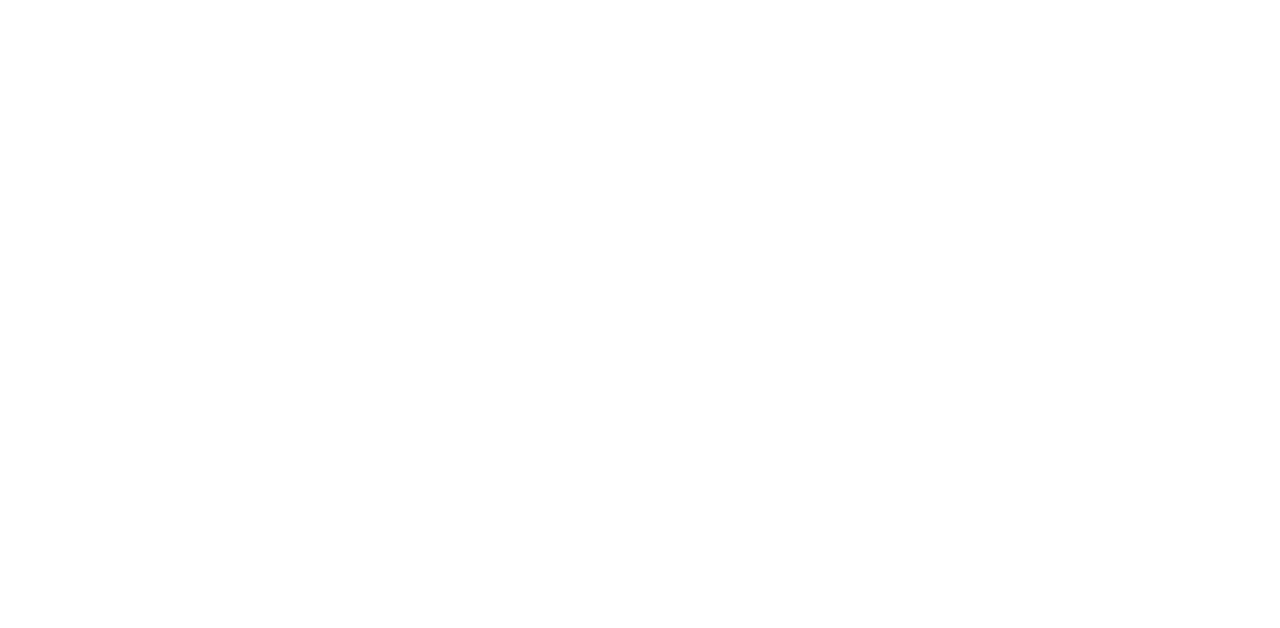
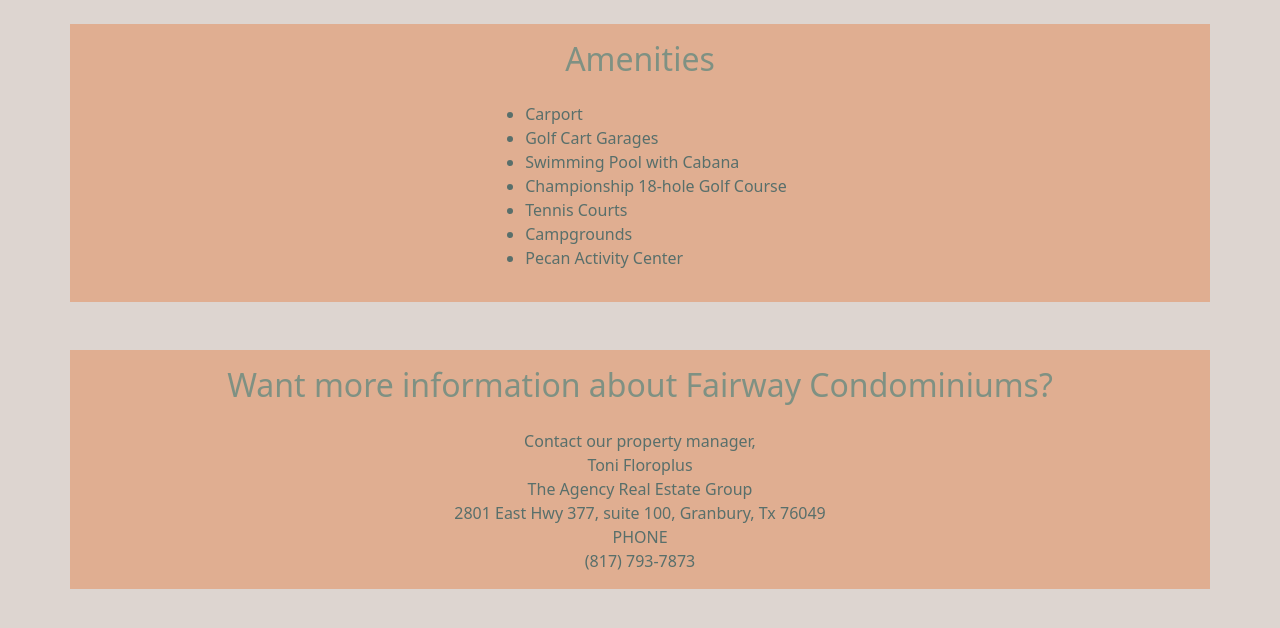
Before and after one commit to BRUWebDev/FCOAPecan, a website: page index.html in a window 1280 px wide. Drawn offline with nearby package versions, Linux system fonts and the light colour scheme.

Commit message:
Start of Amenities & Contact Info

```diff
--- a/assets/styles/main.css
+++ b/assets/styles/main.css
@@ -13,6 +13,37 @@
   font-family: "Inter Tight", sans-serif;
 }
 
+.body {
+  background-color: var(--background-color);
+}
+
 .text-heading {
   font-family: Inter, sans-serif;
 }
+
+.box-title {
+  text-align: center;
+  color: var(--primary-color);
+}
+
+.box-text {
+  text-align: center;
+  color: var(--text-color);
+}
+
+div.container {
+  text-align: center;
+}
+
+.container-amenities {
+  background-color: var(--accent-color);
+}
+
+.amenitiesUL {
+  display: inline-block;
+  text-align: left;
+}
+
+.container-contact {
+  background-color: var(--accent-color);
+}
--- a/index.html
+++ b/index.html
@@ -23,14 +23,43 @@
     />
   </head>
 
-  <body>
+  <body class="body">
     <section id="hero"></section>
 
     <section id="about"></section>
 
-    <section id="ammenities"></section>
+    <section id="ammenities" class="p-4">
+      <div class="container container-amenities p-2">
+        <div class="box-title p-2"><h2>Amenities</h2></div>
+        <div class="box-text p-2">
+          <ul class="amenitiesUL">
+            <li>Carport</li>
+            <li>Golf Cart Garages</li>
+            <li>Swimming Pool with Cabana</li>
+            <li>Championship 18-hole Golf Course</li>
+            <li>Tennis Courts</li>
+            <li>Campgrounds</li>
+            <li>Pecan Activity Center</li>
+          </ul>
+        </div>
+      </div>
+    </section>
 
-    <section id="contact"></section>
+    <section id="contact" class="p-4">
+      <div class="container container-contact p-2">
+        <div class="container box-title p-2">
+          <h2>Want more information about Fairway Condominiums?</h2>
+        </div>
+        <div class="container box-text p-2">
+          Contact our property manager,<br />
+          Toni Floroplus<br />
+          The Agency Real Estate Group<br />
+          2801 East Hwy 377, suite 100, Granbury, Tx 76049<br />
+          PHONE<br />
+          (817) 793-7873
+        </div>
+      </div>
+    </section>
 
     <section id="board"></section>
 
```
Also changed, not shown: 1 other file.
